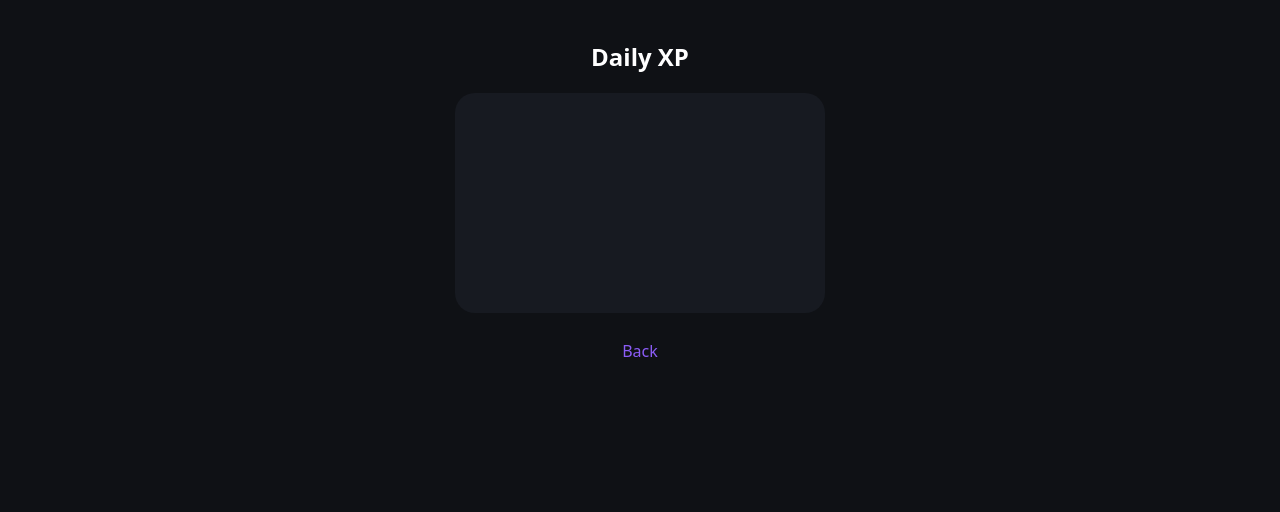
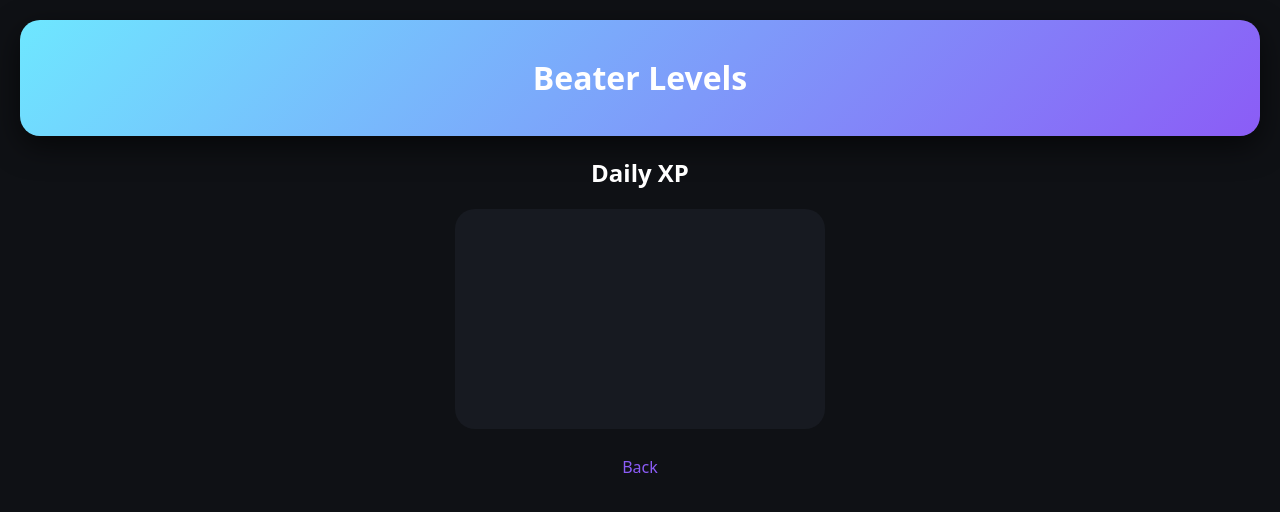
Before and after one commit to beater77777/Gamification03, a plain HTML site: page stats.html in a window 1280 px wide. Drawn offline with Linux system fonts and the light colour scheme.

Commit message:
stats.html

```diff
--- a/stats.html
+++ b/stats.html
@@ -3,17 +3,46 @@
 <head>
 <meta charset="UTF-8">
 <meta name="viewport" content="width=device-width, initial-scale=1.0">
-<title>Levels Stats</title>
+<title>Beater Levels Stats</title>
+
 <style>
-body{font-family:system-ui;background:#0f1115;color:white;text-align:center;margin:0;padding:20px;}
-canvas{background:#171a21;border-radius:20px;padding:10px;}
+body{
+  font-family:system-ui;
+  background:#0f1115;
+  color:white;
+  text-align:center;
+  margin:0;
+  padding:20px;
+}
+
+.app-header{
+  background: linear-gradient(135deg,#6ee7ff,#8b5cf6);
+  padding:15px;
+  border-radius:20px;
+  margin-bottom:15px;
+  box-shadow:0 10px 30px rgba(0,0,0,0.6);
+}
+
+canvas{
+  background:#171a21;
+  border-radius:20px;
+  padding:10px;
+}
+
 a{color:#8b5cf6;text-decoration:none;}
 </style>
 </head>
+
 <body>
 
+<div class="app-header">
+  <h1>Beater Levels</h1>
+</div>
+
 <h2>Daily XP</h2>
+
 <canvas id="chart" width="350" height="200"></canvas>
+
 <br><br>
 <a href="index.html">Back</a>
 
```
